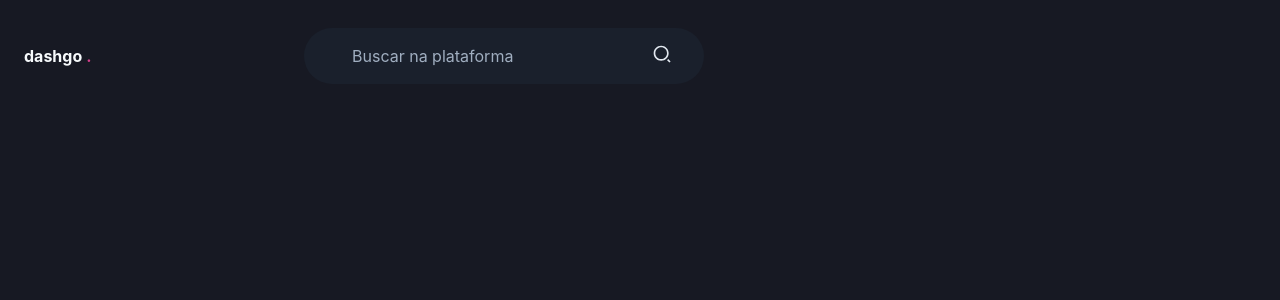
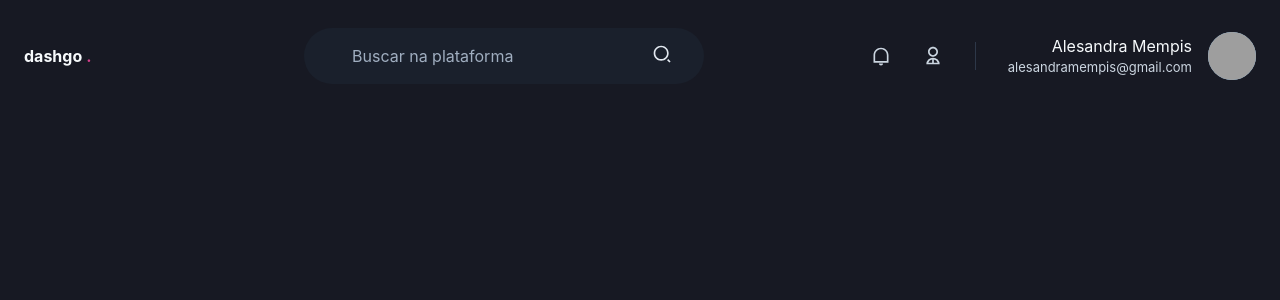
Before and after one commit to alesandraisla/ignite-dashgo-rocketseat, a Next.js app: page /dashboard in a window 1280 px wide. Shown: the top 300 px of the page. Built offline with nearby package versions, Linux system fonts and the light colour scheme; grey boxes are pictures that could not be loaded.

Commit message:
Finalizando header

```diff
--- a/src/components/Header.tsx
+++ b/src/components/Header.tsx
@@ -1,5 +1,5 @@
-import { Flex, Text, Input, Icon } from "@chakra-ui/react"
-import { RiSearch2Line } from 'react-icons/ri'
+import { Flex, Text, Input, Icon, HStack, Box, Avatar } from "@chakra-ui/react"
+import { RiNotificationLine, RiSearch2Line, RiUser2Line } from 'react-icons/ri'
 
 export function Header() {
     return(
@@ -45,6 +45,36 @@ export function Header() {
                 />
                 <Icon as={RiSearch2Line} fontSize="20" />
             </Flex>
+            <Flex
+                align="center"
+                ml="auto"
+            >
+                <HStack
+                    spacing="8"
+                    mx="8"
+                    pr="8"
+                    py="1"
+                    color="gray.300"
+                    borderRightWidth={1}
+                    borderColor="gray.700"
+                >
+                    <Icon as={RiNotificationLine} fontSize="20"/>
+                    <Icon as={RiUser2Line} fontSize="20"/>
+                </HStack>
+                <Flex align="center">
+                    <Box mr="4" textAlign="right">
+                        <Text>Alesandra Mempis</Text>
+                        <Text color="gray.300" fontSize="small">
+                            alesandramempis@gmail.com
+                        </Text>
+                    </Box>
+                    <Avatar
+                        size="md"
+                        name="Alesandra Mempis"
+                        src="https://avatars.githubusercontent.com/u/69330371?s=400&u=faec0d6656d8575ec4f2f6dbe3725767ab071287&v=4"
+                    />
+                </Flex>
+            </Flex>
         </Flex>
     )
 }
```
